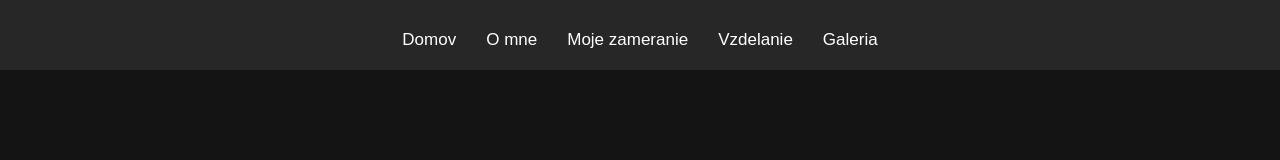
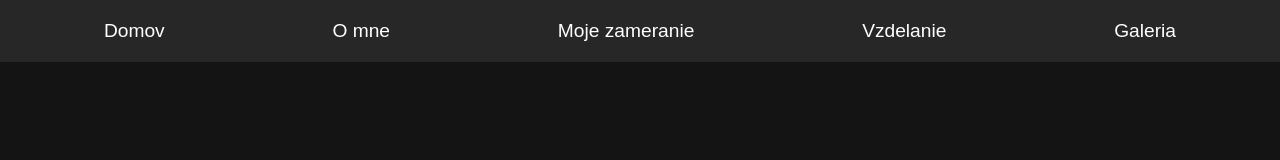
Before and after one commit to SpeKlop/martinkasamuel, a plain HTML site: page index.html in a window 1280 px wide. Drawn offline with Linux system fonts and the light colour scheme.

Commit message:
Update style.css

```diff
--- a/style.css
+++ b/style.css
@@ -5,8 +5,11 @@
 }
 
 body {
+    background-color: rgb(20, 20, 20);
+}
+
+body, html {
     height: 100%;
-    background-color: rgb(20, 20, 20);
 }
 
 header {
@@ -16,11 +19,10 @@ header {
 }
 
 nav {
-    margin-top: 10px;
     display: flex;
     flex-grow: 1;
-    justify-content: center;
-    align-items: center
+    justify-content: space-around;
+    align-items: center;
 }
 
 
@@ -30,7 +32,7 @@ nav a {
     color: white;
     text-decoration: none;
     margin: 0 15px;
-    font-size: 17px;
+    font-size: 1.5vw;
 }
 
 
```
